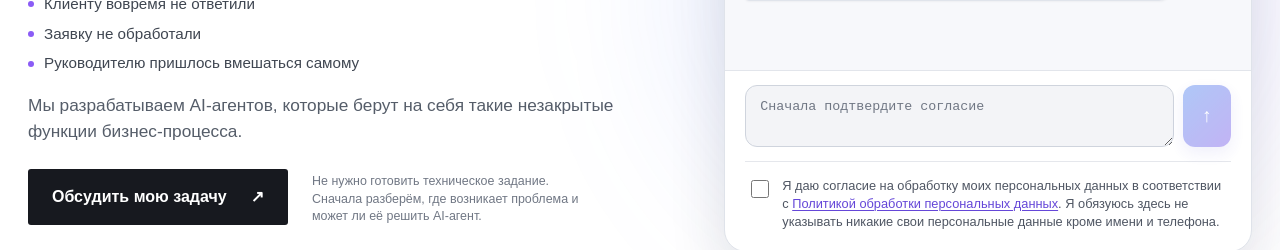
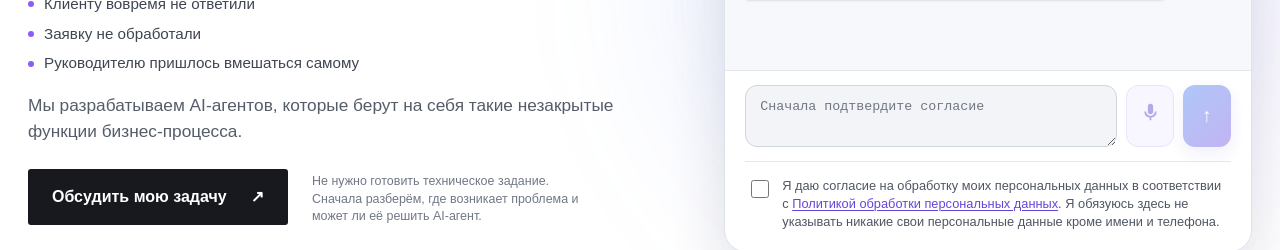
Before and after one commit to eipvyaru/ai-run.ru, a Next.js app: page / in a window 1280 px wide. Shown: the part 438-688 px from the top of the page. Built offline with nearby package versions, Linux system fonts and the light colour scheme.

Commit message:
Add browser voice input to secretary

```diff
--- a/src/app/visual-refresh.css
+++ b/src/app/visual-refresh.css
@@ -59,7 +59,8 @@ textarea:focus-visible {
 .bubble.error { background: #fff0f1; border-color: #efc8cc; color: #8d2731; }
 .typing { color: #626977; }
 
-.chat-form { background: #fff; border-top-color: #e2e5eb; }
+.chat-form { display: block; background: #fff; border-top-color: #e2e5eb; }
+.chat-compose { display: flex; gap: 9px; align-items: stretch; }
 .chat-form textarea {
   background: #fff;
   color: var(--ink);
@@ -76,6 +77,34 @@ textarea:focus-visible {
   box-shadow: 0 6px 16px rgb(87 80 210 / 20%);
 }
 .chat-form button:not(:disabled):hover { filter: brightness(1.06); }
+.chat-form .voice-button {
+  flex: 0 0 48px;
+  width: 48px;
+  padding: 0;
+  border: 1px solid #cfc5f3;
+  background: #f1edff;
+  color: #5d43c7;
+  box-shadow: none;
+}
+.chat-form .voice-button svg { width: 21px; height: 21px; fill: currentColor; }
+.chat-form .voice-button:not(:disabled):hover { background: #e7e0ff; filter: none; }
+.chat-form .voice-button.listening {
+  border-color: #d85261;
+  background: #fff0f2;
+  color: #a62435;
+  animation: voice-pulse 1.2s ease-in-out infinite;
+}
+.chat-form .send-button { flex: 0 0 48px; width: 48px; }
+.voice-status {
+  margin: 8px 2px 0;
+  color: #5f6673;
+  font-size: .72rem;
+  line-height: 1.35;
+}
+.voice-status.error { color: #9d2834; }
+@keyframes voice-pulse {
+  50% { box-shadow: 0 0 0 5px rgb(216 82 97 / 14%); }
+}
 
 .consent {
   margin-top: 0;
@@ -188,6 +217,7 @@ footer a:focus-visible { color: #fff; }
 }
 
 @media (prefers-reduced-motion: reduce) {
+  .voice-button.listening { animation: none; }
   .header nav a,
   .cap-grid article { transition: none; }
 }
--- a/src/components/chat.tsx
+++ b/src/components/chat.tsx
@@ -3,7 +3,38 @@
 import { FormEvent, useEffect, useRef, useState } from "react";
 
 type Message = { role: "assistant" | "user" | "error"; text: string };
+type SpeechResult = { readonly isFinal: boolean; readonly 0: { readonly transcript: string } };
+type SpeechRecognitionEvent = Event & { readonly results: ArrayLike<SpeechResult> };
+type SpeechRecognitionErrorEvent = Event & { readonly error: string };
+type SpeechRecognition = {
+  lang: string;
+  continuous: boolean;
+  interimResults: boolean;
+  maxAlternatives: number;
+  start(): void;
+  stop(): void;
+  abort(): void;
+  onresult: ((event: SpeechRecognitionEvent) => void) | null;
+  onerror: ((event: SpeechRecognitionErrorEvent) => void) | null;
+  onend: (() => void) | null;
+};
+type SpeechRecognitionConstructor = new () => SpeechRecognition;
+
+declare global {
+  interface Window {
+    SpeechRecognition?: SpeechRecognitionConstructor;
+    webkitSpeechRecognition?: SpeechRecognitionConstructor;
+  }
+}
+
 const hello = "Здравствуйте! Я AI-секретарь AI-Run. Помогу подобрать время телефонного разговора с руководителем и задам несколько вопросов, чтобы мы могли заранее разобраться в вашей ситуации.\n\nДля продолжения подтвердите согласие с помощью галочки ниже.";
+const voiceErrors: Record<string, string> = {
+  "audio-capture": "Микрофон не найден или недоступен.",
+  "network": "Не удалось распознать речь из-за сетевой ошибки.",
+  "no-speech": "Речь не распознана. Попробуйте ещё раз.",
+  "not-allowed": "Доступ к микрофону не предоставлен.",
+  "service-not-allowed": "Распознавание речи заблокировано браузером.",
+};
 
 export function Chat() {
   const [messages, setMessages] = useState<Message[]>([{ role: "assistant", text: hello }]);
@@ -11,8 +42,14 @@ export function Chat() {
   const [consented, setConsented] = useState(false);
   const [input, setInput] = useState("");
   const [busy, setBusy] = useState(false);
+  const [listening, setListening] = useState(false);
+  const [voiceError, setVoiceError] = useState("");
   const endRef = useRef<HTMLDivElement>(null);
+  const recognitionRef = useRef<SpeechRecognition | null>(null);
+  const speechBaseRef = useRef("");
+
   useEffect(() => { endRef.current?.scrollIntoView({ behavior: "smooth" }); }, [messages, busy]);
+  useEffect(() => () => recognitionRef.current?.abort(), []);
 
   async function acceptConsent(checked: boolean) {
     if (!checked) return;
@@ -27,8 +64,61 @@ export function Chat() {
     finally { setBusy(false); }
   }
 
+  function stopVoiceInput() {
+    recognitionRef.current?.stop();
+    setListening(false);
+  }
+
+  function toggleVoiceInput() {
+    if (listening) {
+      stopVoiceInput();
+      return;
+    }
+    if (!consented || busy) return;
+
+    const Recognition = window.SpeechRecognition ?? window.webkitSpeechRecognition;
+    if (!Recognition) {
+      setVoiceError("Голосовой ввод не поддерживается этим браузером.");
+      return;
+    }
+
+    const recognition = new Recognition();
+    recognition.lang = "ru-RU";
+    recognition.continuous = false;
+    recognition.interimResults = true;
+    recognition.maxAlternatives = 1;
+    speechBaseRef.current = input.trimEnd();
+    recognitionRef.current = recognition;
+    recognition.onresult = (event) => {
+      let transcript = "";
+      for (let index = 0; index < event.results.length; index += 1) transcript += event.results[index][0].transcript;
+      const separator = speechBaseRef.current && transcript ? " " : "";
+      setInput(`${speechBaseRef.current}${separator}${transcript}`.slice(0, 2000));
+    };
+    recognition.onerror = (event) => {
+      if (event.error !== "aborted") setVoiceError(voiceErrors[event.error] ?? "Не удалось распознать речь.");
+    };
+    recognition.onend = () => {
+      recognitionRef.current = null;
+      setListening(false);
+    };
+
+    setVoiceError("");
+    setListening(true);
+    try { recognition.start(); }
+    catch {
+      recognitionRef.current = null;
+      setListening(false);
+      setVoiceError("Не удалось запустить голосовой ввод.");
+    }
+  }
+
   async function send(event: FormEvent) {
-    event.preventDefault(); const text = input.trim(); if (!text || busy || !consented) return;
+    event.preventDefault();
+    recognitionRef.current?.abort();
+    setListening(false);
+    const text = input.trim();
+    if (!text || busy || !consented) return;
     setInput(""); setMessages((current) => [...current, { role: "user", text }]); setBusy(true);
     try {
       const response = await fetch("/api/chat", { method: "POST", headers: { "content-type": "application/json" }, body: JSON.stringify({ sessionId, message: text }) });
@@ -42,7 +132,16 @@ export function Chat() {
   return <section className="chat-card" aria-label="AI-секретарь">
     <div className="chat-head"><div className="chat-person"><span className="chat-avatar">AI</span><div><strong>AI-секретарь</strong><small>Поможет назначить разговор</small></div></div><span className="online" aria-label="Онлайн" /></div>
     <div className="chat-messages" aria-live="polite">{messages.map((message, index) => <div className={`bubble ${message.role}`} key={index}>{message.text}</div>)}{busy && <div className="bubble assistant typing">Печатает…</div>}<div ref={endRef}/></div>
-    <form className="chat-form" onSubmit={send}><textarea aria-label="Сообщение" rows={2} value={input} onChange={(event)=>setInput(event.target.value)} placeholder={consented ? "Напишите сообщение…" : "Сначала подтвердите согласие"} disabled={!consented || busy} maxLength={2000}/><button type="submit" disabled={!consented || busy || !input.trim()} aria-label="Отправить">↑</button></form>
+    <form className="chat-form" onSubmit={send}>
+      <div className="chat-compose">
+        <textarea aria-label="Сообщение" rows={2} value={input} onChange={(event) => setInput(event.target.value)} placeholder={consented ? "Напишите сообщение…" : "Сначала подтвердите согласие"} disabled={!consented || busy} readOnly={listening} maxLength={2000}/>
+        <button className={`voice-button${listening ? " listening" : ""}`} type="button" disabled={!consented || busy} onClick={toggleVoiceInput} aria-label={listening ? "Остановить голосовой ввод" : "Начать голосовой ввод"} aria-pressed={listening} title={listening ? "Остановить голосовой ввод" : "Голосовой ввод"}>
+          <svg aria-hidden="true" viewBox="0 0 24 24"><path d="M12 15a3 3 0 0 0 3-3V6a3 3 0 0 0-6 0v6a3 3 0 0 0 3 3Zm5-3a5 5 0 0 1-10 0H5a7 7 0 0 0 6 6.92V22h2v-3.08A7 7 0 0 0 19 12h-2Z"/></svg>
+        </button>
+        <button className="send-button" type="submit" disabled={!consented || busy || listening || !input.trim()} aria-label="Отправить">↑</button>
+      </div>
+      {(listening || voiceError) && <p className={`voice-status${voiceError ? " error" : ""}`} aria-live="polite">{voiceError || "Слушаю… Речь распознаёт браузер; проверьте текст перед отправкой."}</p>}
+    </form>
     {!consented && <label className="consent"><input type="checkbox" checked={false} disabled={busy} onChange={(event) => acceptConsent(event.target.checked)}/><span>Я даю согласие на обработку моих персональных данных в соответствии с <a href="/privacy-policy" target="_blank" rel="noreferrer">Политикой обработки персональных данных</a>. Я обязуюсь здесь не указывать никакие свои персональные данные кроме имени и телефона.</span></label>}
   </section>;
 }
```
Also changed, not shown: 2 other files (tests, documents, lock files or other folders).
